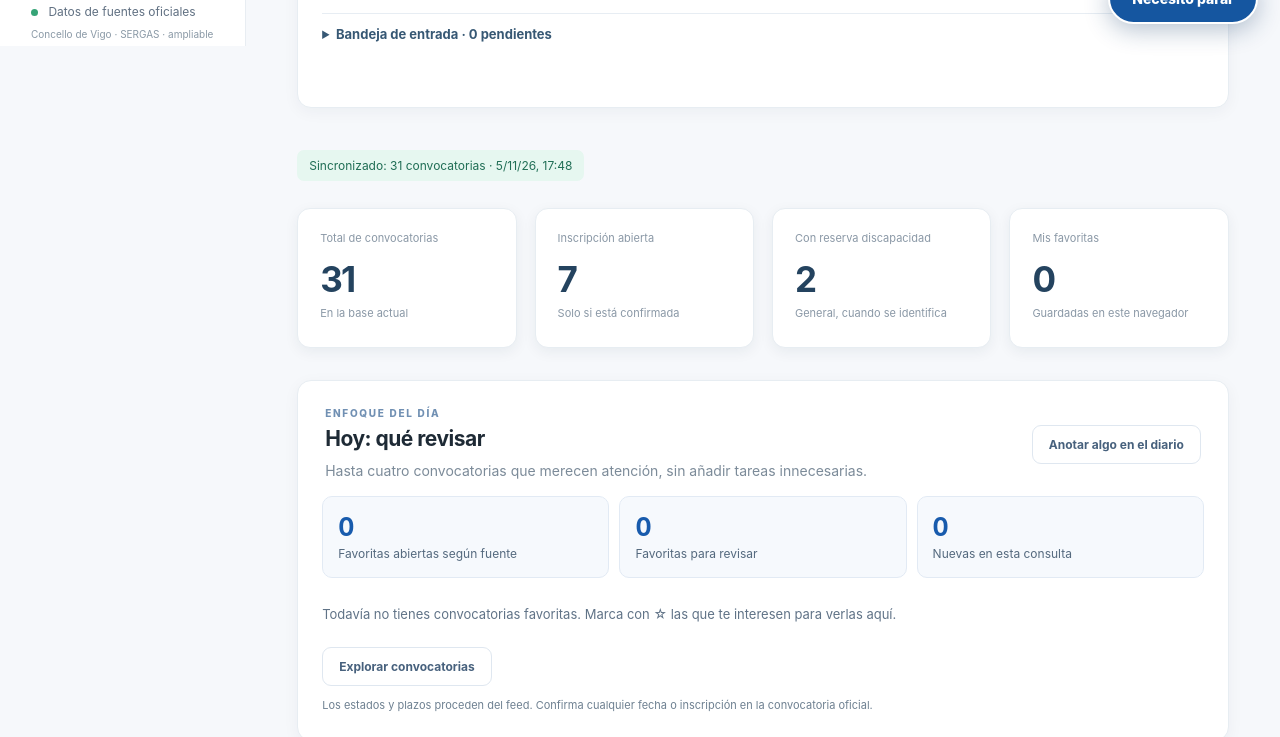
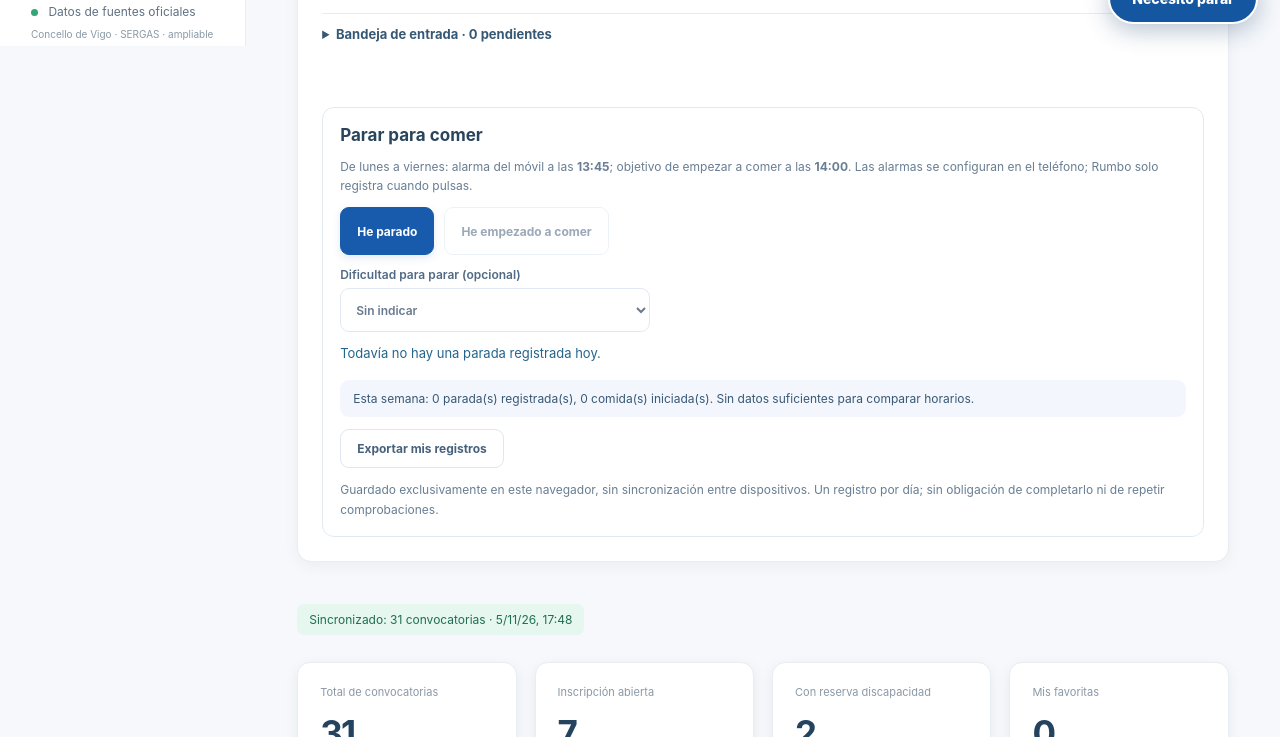
Before and after one commit to josearial-creator/OPOSICVIGO, a plain HTML site: page docs/rumbo/index.html in a window 1280 px wide. Shown: the part 754-1491 px from the top of the page. Drawn offline with Linux system fonts and the light colour scheme.

Commit message:
feat: integrar registro de parada para comer en Mi día

```diff
--- a/docs/rumbo/index.html
+++ b/docs/rumbo/index.html
@@ -17,6 +17,8 @@
   <script defer src="sync-chatgpt.js"></script>
   <link rel="stylesheet" href="asistente.css">
   <script defer src="asistente.js"></script>
+  <link rel="stylesheet" href="transiciones.css">
+  <script defer src="transiciones.js"></script>
   <link rel="stylesheet" href="organizacion.css">
   <script defer src="organizacion.js"></script>
 </head>
```
